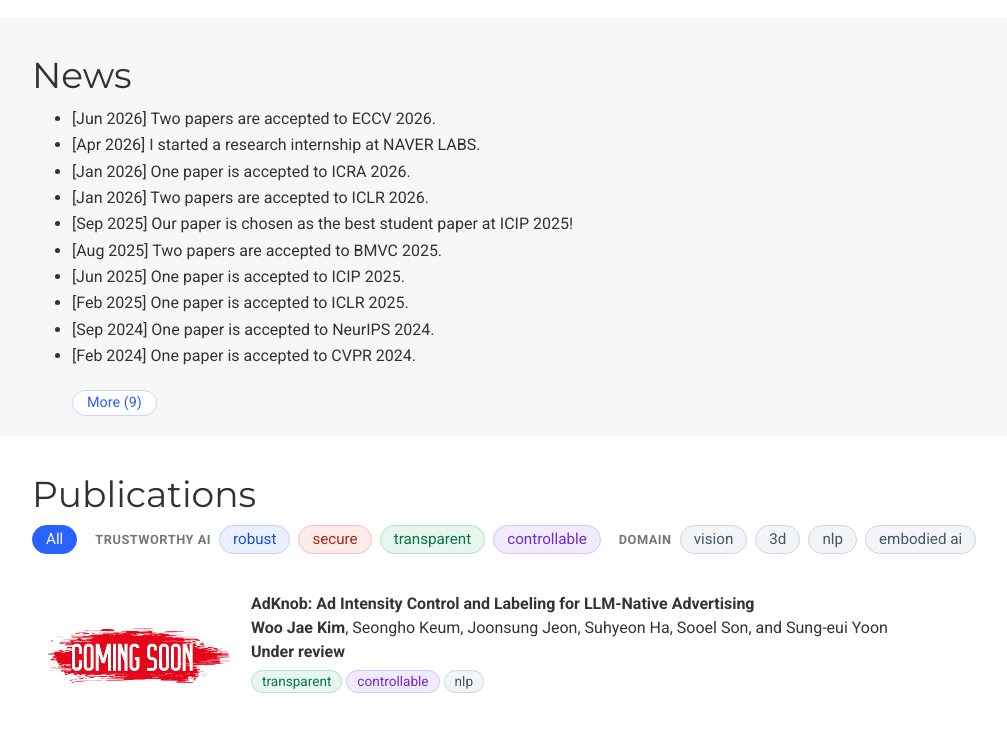
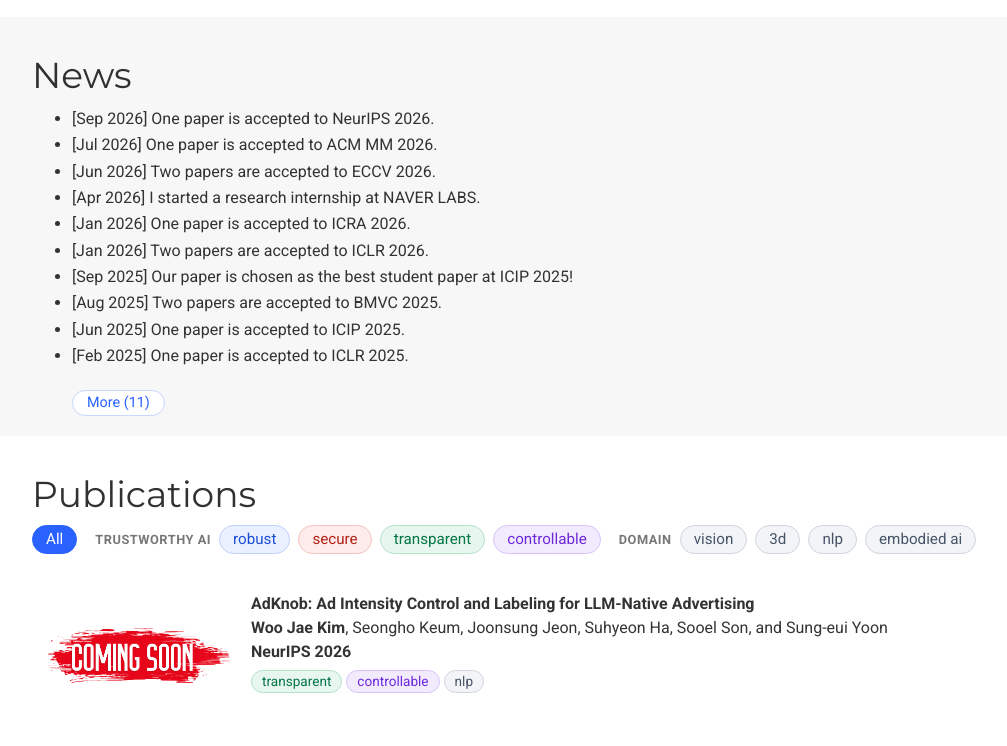
Before and after one commit to wkim97/wkim97.github.io, a plain HTML site: page index.html in a window 1280 px wide. Shown: the part 891-1637 px from the top of the page, without its empty margins (23-1030 px from the left). Drawn offline with nearby package versions, Linux system fonts and the light colour scheme; some packages are replaced by stand-ins of ours; grey boxes are pictures that could not be loaded; some icons are missing.

Commit message:
Update 2026-09-28
Co-Authored-By: Claude Opus 5 (1M context) <noreply@anthropic.com>

```diff
--- a/index.html
+++ b/index.html
@@ -309,6 +309,8 @@
         <div class="col-lg-12">
           <h1>News</h1>
           <ul id="news-list">
+            <li>[Sep 2026] One paper is accepted to NeurIPS 2026.</li>
+            <li>[Jul 2026] One paper is accepted to ACM MM 2026.</li>
             <li>[Jun 2026] Two papers are accepted to ECCV 2026.</li>
             <li>[Apr 2026] I started a research internship at NAVER LABS.</li>
             <li>[Jan 2026] One paper is accepted to ICRA 2026.</li>
@@ -366,7 +368,7 @@
               <div class="description">
                 <p class="title">AdKnob: Ad Intensity Control and Labeling for LLM-Native Advertising</p>
                 <p class="authors"><b>Woo Jae Kim</b>, Seongho Keum, Joonsung Jeon, Suhyeon Ha, Sooel Son, and Sung-eui Yoon<br /></p>
-                <p class="venue">Under review<br>
+                <p class="venue">NeurIPS 2026<br>
               </div>
             </li>
 
```
